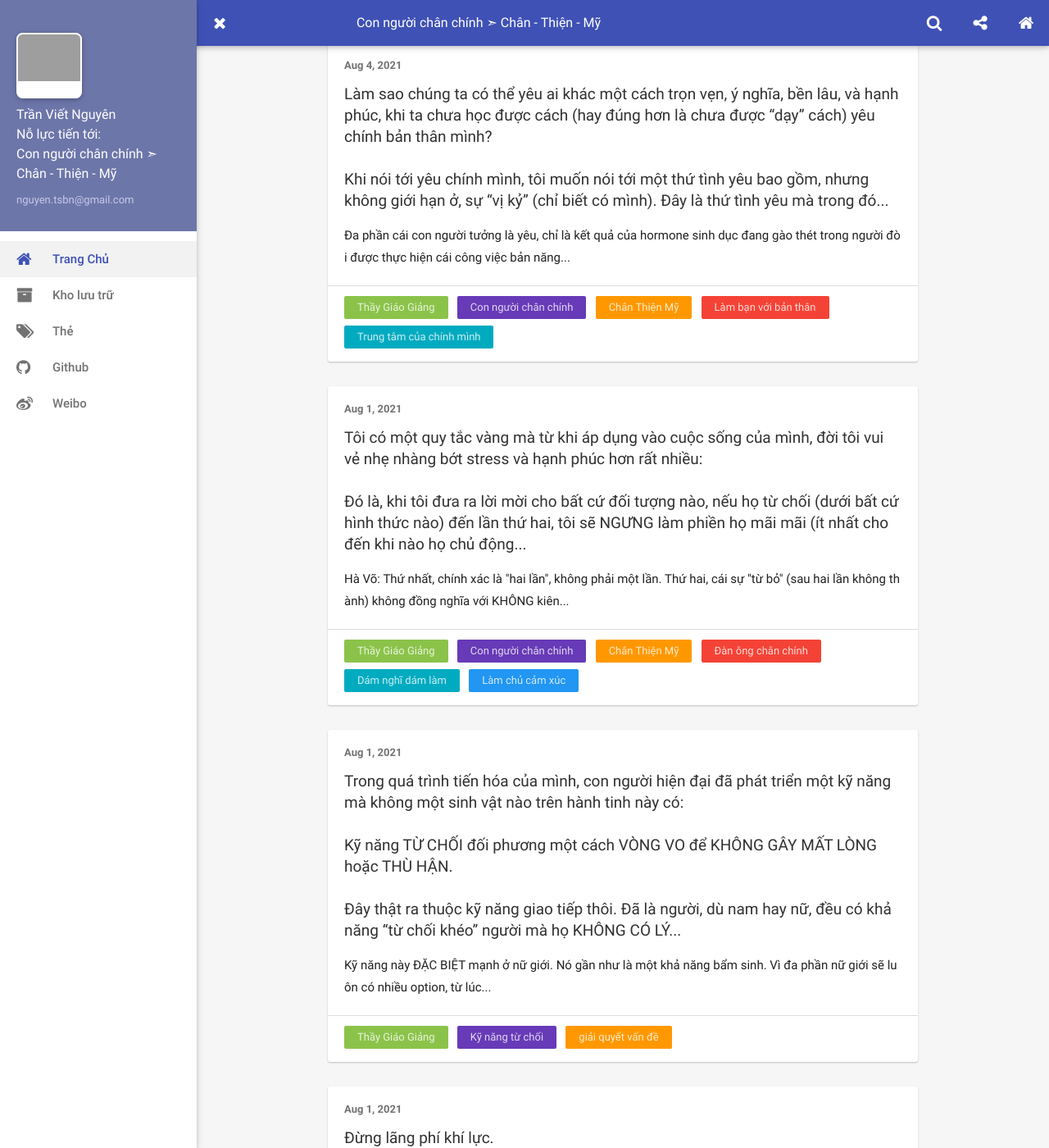
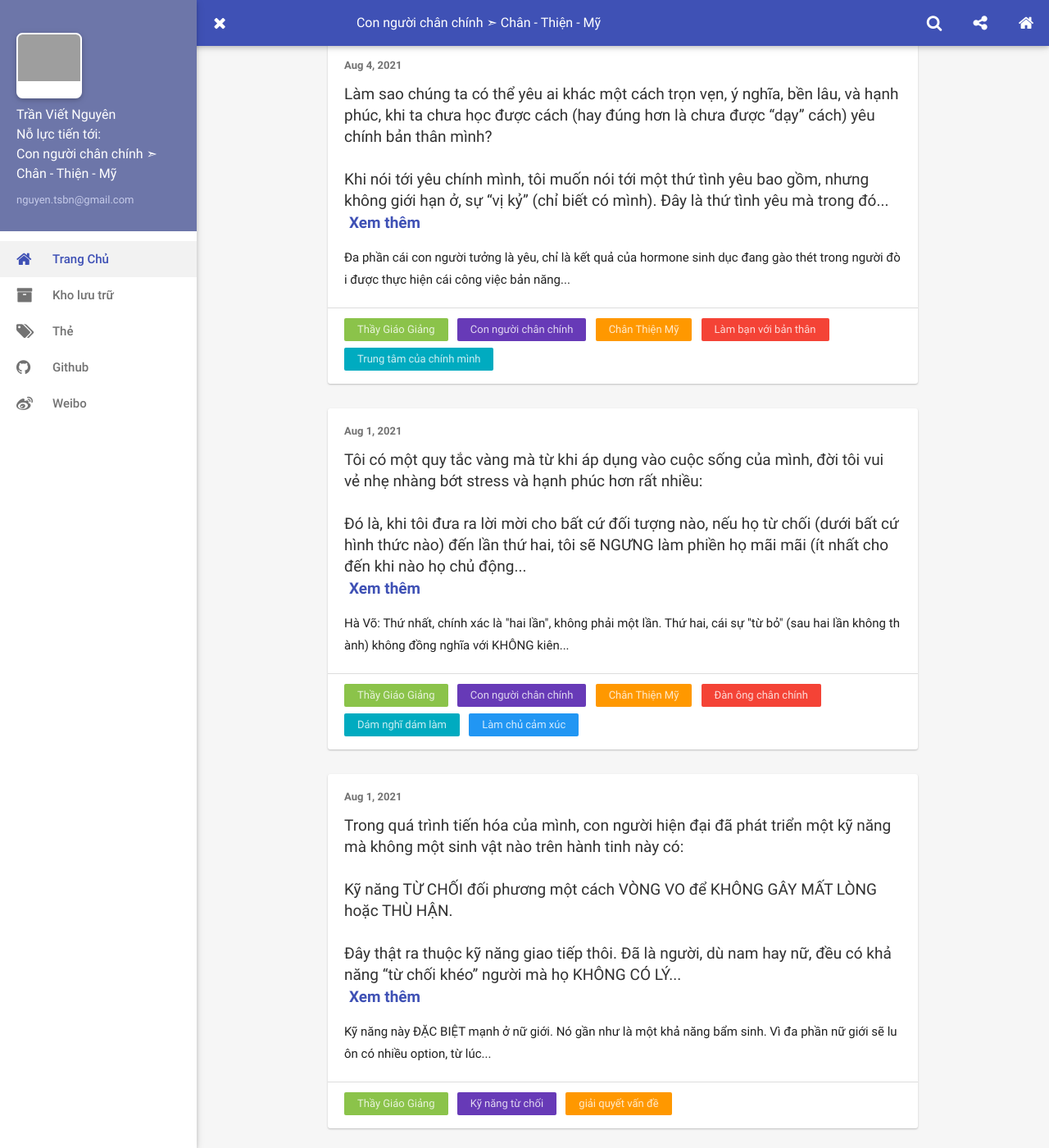
Before and after one commit to tranvietnguyen/blog, a Jekyll site: the page built from index.md, in a window 1280 px wide and 1400 px high, scrolled down 256 px. Shown: the whole window at 82% size. Built offline with Jekyll 4.4.1, drawn with Linux system fonts in a browser that asks for light colours; comment, search, counter and statistics services are not loaded; some of the changed text lies outside the part shown.

Commit message:
xem thêm

```diff
--- a/_layouts/home.html
+++ b/_layouts/home.html
@@ -31,7 +31,9 @@
         <time class="post-time" title="{{ post.date | date: date_format }}" datetime="{{ post.date | date: date_format }}" itemprop="datePublished">{{ post.date | date: date_format }}
         </time>
       </div>
-    <h3 class="post-title" itemprop="name"><a class="post-title-link" href="{{ post.url | relative_url }}">{{ post.content | markdownify | truncatewords: 75 | replace: '<p>', '' | replace: '</p>', '<br /><br />' }}</a></h3>
+    <h3 class="post-title" itemprop="name"><a class="post-title-link" href="{{ post.url | relative_url }}">{{ post.content | markdownify | truncatewords: 75 | replace: '<p>', '' | replace: '</p>', '<br /><br />' }}</a>
+      <a href="{{ post.url | relative_url }}" class="post-more waves-effect waves-button" style="font-weight: bold;">Xem thêm</a>
+    </h3>
   <div class="post-content" id="post-content" itemprop="postContent">
 
     {%- if site.show_excerpts -%}
```
